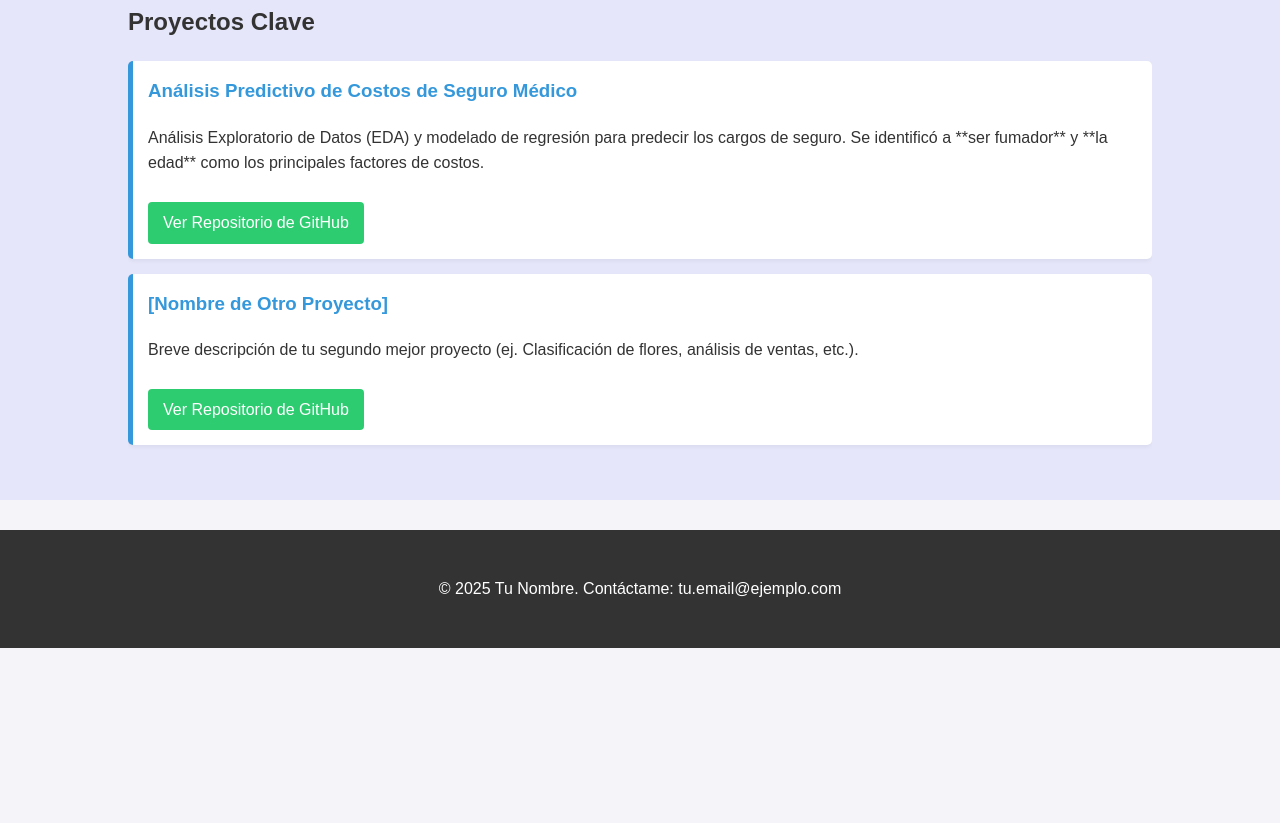
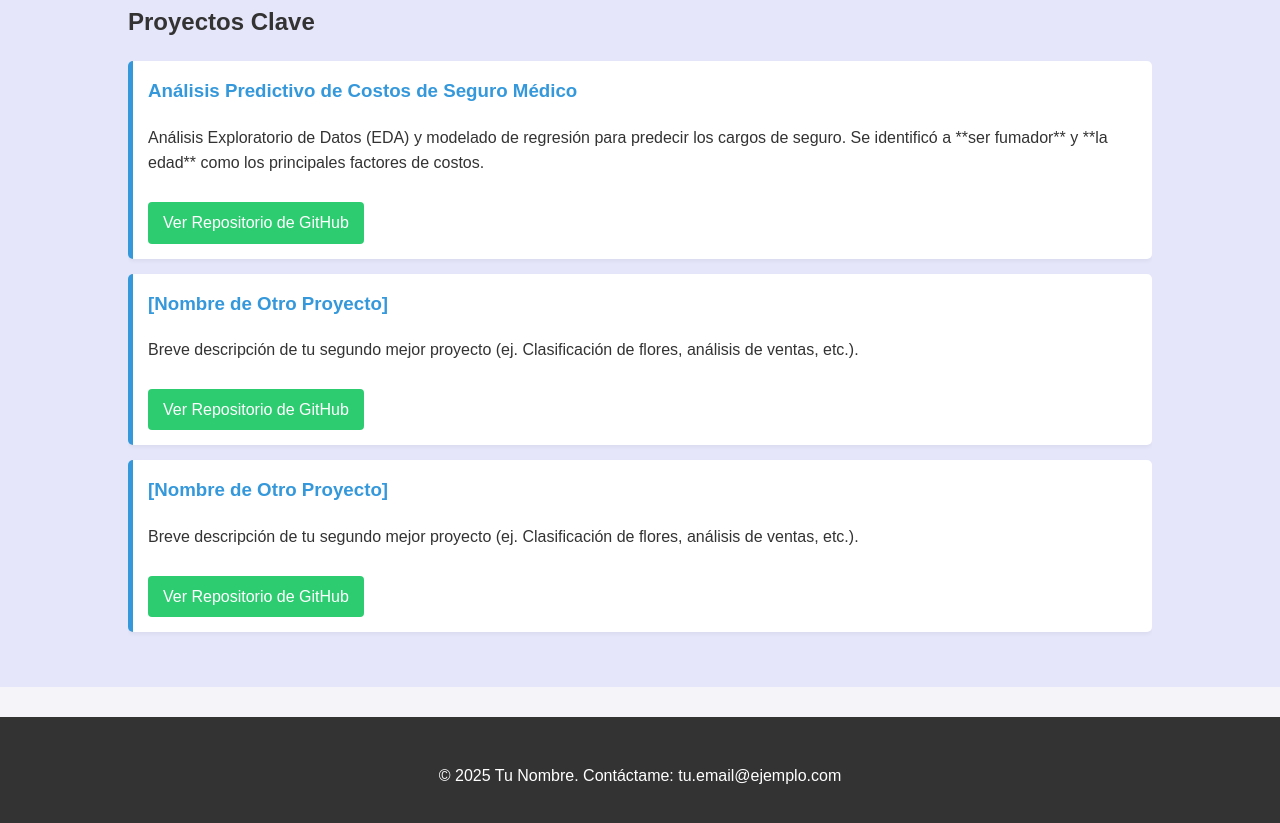
Before and after one commit to adrianprojects99/Mi-github-web-page, a plain HTML site: page index.html in a window 1280 px wide. Shown: the part 509-1332 px from the top of the page. Before the commit the page ends 1157 px from the top, so only its background shows below. Drawn offline with Linux system fonts and the light colour scheme.

Commit message:
Update index.html

```diff
--- a/index.html
+++ b/index.html
@@ -41,6 +41,12 @@
                 <p>Breve descripción de tu segundo mejor proyecto (ej. Clasificación de flores, análisis de ventas, etc.).</p>
                 <a href="#" target="_blank" class="btn">Ver Repositorio de GitHub</a>
             </div>
+
+            <div class="project-card">
+                <h3>[Nombre de Otro Proyecto]</h3>
+                <p>Breve descripción de tu segundo mejor proyecto (ej. Clasificación de flores, análisis de ventas, etc.).</p>
+                <a href="#" target="_blank" class="btn">Ver Repositorio de GitHub</a>
+            </div>
         </div>
     </section>
 
```
